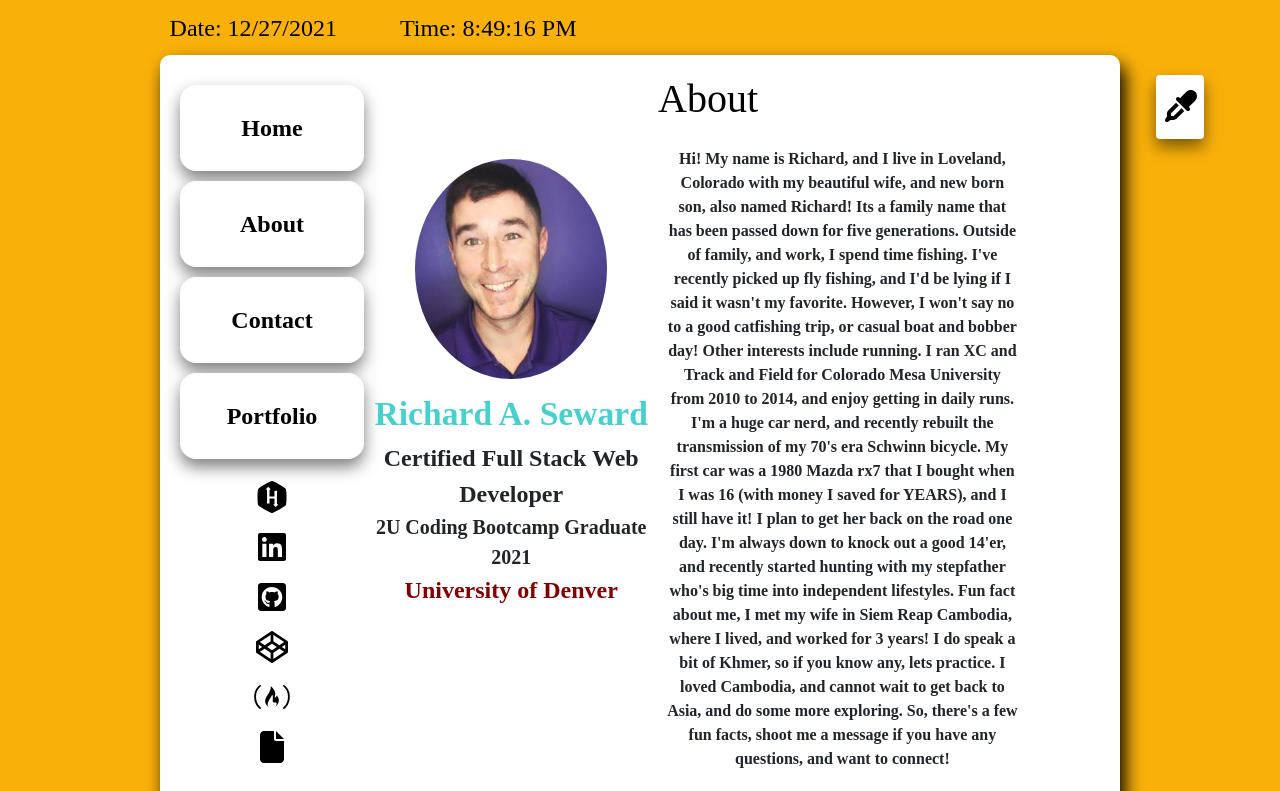
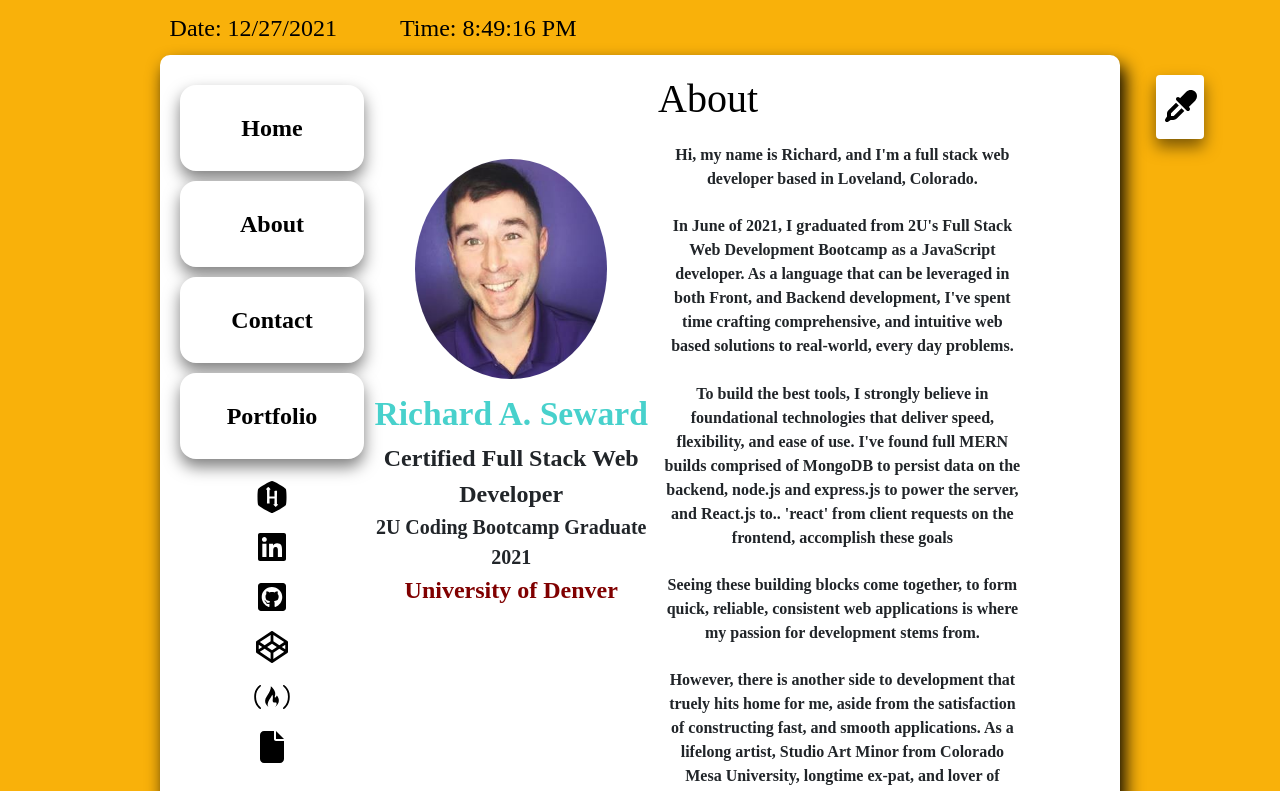
Before and after one commit to raseward14/Responsive-Portfolio, a React (Create React App) app in the folder client/: page /about in a window 1280 px wide. Shown: the top 791 px of the page. Built offline with nearby package versions, Linux system fonts and the light colour scheme; a web font is replaced by a local one.

Commit message:
DEV-151[complete] re-wrote about section with focus on developer KSAs

```diff
--- a/client/src/components/Bio/index.js
+++ b/client/src/components/Bio/index.js
@@ -15,19 +15,17 @@ function Bio() {
         <div className="subheading3">2U Coding Bootcamp Graduate 2021</div>
         <div className="subheading2">University of Denver</div>
       </div>
-      <p id="bio">
-        Hi! My name is Richard, and I live in Loveland, Colorado with my beautiful wife, and new born son, also named Richard! Its a family name that has been passed down for five generations. Outside of family, and work, I spend time fishing. I've recently picked up fly fishing, and I'd be lying if I said it wasn't my favorite. However, I won't say no to a good catfishing trip, or casual boat and bobber day!
+      <div className="about-container">
+        <p className="about">Hi, my name is Richard, and I'm a full stack web developer based in Loveland, Colorado.</p>
+        <p className="about">In June of 2021, I graduated from 2U's Full Stack Web Development Bootcamp as a JavaScript developer. As a language that can be leveraged in both Front, and Backend development, I've spent time crafting comprehensive, and intuitive web based solutions to real-world, every day problems.</p>
+        <p className="about">To build the best tools, I strongly believe in foundational technologies that deliver speed, flexibility, and ease of use. I've found full MERN builds comprised of MongoDB to persist data on the backend, node.js and express.js to power the server, and React.js to.. 'react' from client requests on the frontend, accomplish these goals</p>
+        <p className="about">Seeing these building blocks come together, to form quick, reliable, consistent web applications is where my passion for development stems from.</p>
+        <p className="about">However, there is another side to development that truely hits home for me, aside from the satisfaction of constructing fast, and smooth applications. As a lifelong artist, Studio Art Minor from Colorado Mesa University, longtime ex-pat, and lover of foreign language, I offer unique perspective, with an underlying eye for the design, and beauty that makes you want to interact with a webpage.</p>
+        <p className="about">In the future, I hope to continue finding new, and exciting ways to integrate the oil paintings, and charcoal drawings of my physical 2D world, into the virtual frontier of the future.</p>
+        <p className="about"></p>
+      </div>
 
-        Other interests include running. I ran XC and Track and Field for Colorado Mesa University from 2010 to 2014, and enjoy getting in daily runs. I'm a huge car nerd, and recently rebuilt the transmission of my 70's era Schwinn bicycle.
 
-        My first car was a 1980 Mazda rx7 that I bought when I was 16 (with money I saved for YEARS), and I still have it! I plan to get her back on the road one day.
-
-        I'm always down to knock out a good 14'er, and recently started hunting with my stepfather who's big time into independent lifestyles.
-
-        Fun fact about me, I met my wife in Siem Reap Cambodia, where I lived, and worked for 3 years! I do speak a bit of Khmer, so if you know any, lets practice. I loved Cambodia, and cannot wait to get back to Asia, and do some more exploring.
-
-        So, there's a few fun facts, shoot me a message if you have any questions, and want to connect!
-      </p>
     </div>
 
     // custom bio
--- a/client/src/components/Bio/style.css
+++ b/client/src/components/Bio/style.css
@@ -45,18 +45,25 @@
         float: left;
 }
 
-#bio {
+.about-container {
     width: 50%;
     float: left;
     text-align: center;
 }
 
+.about {
+    width: auto;
+}
+
 @media (max-width: 950px) {
+    .bio-container {
+        width: calc(5 * (100% / 5));
+}
     .image-container {
         float: none;
         width: 100%;
     }
-    #bio {
+    .about-container {
         width: 100%;
         float: left;
         text-align: center;
```
